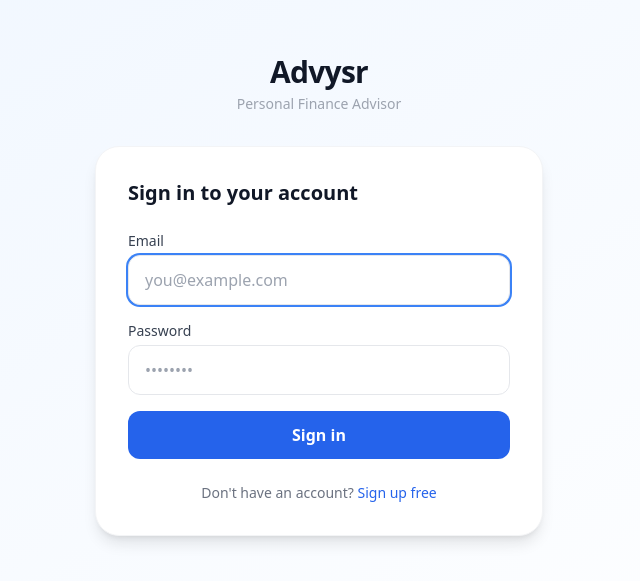
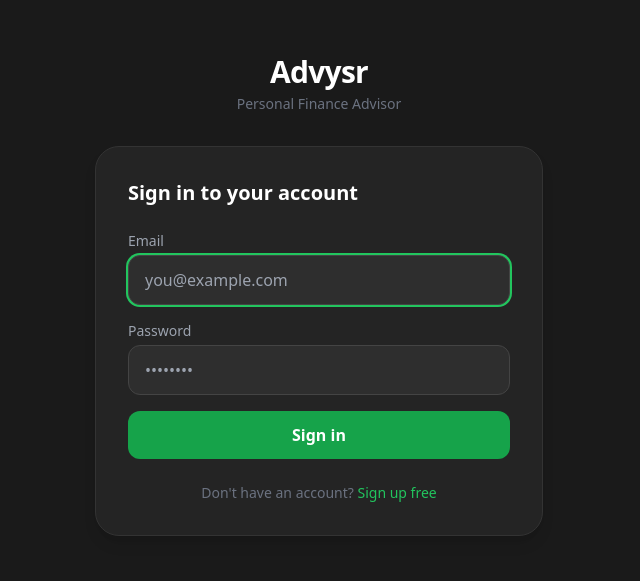
Before and after one commit to colebr5a/advysr, a React (Vite) app: page / in a window 1280 px wide. Shown: the part 105-686 px from the top of the page, without its empty margins (321-961 px from the left). Built offline with nearby package versions, Linux system fonts and the light colour scheme; no server answers.

Commit message:
dark theme with green accents

```diff
--- a/src/components/layout/NavBar.jsx
+++ b/src/components/layout/NavBar.jsx
@@ -7,12 +7,12 @@ export function NavBar({ activePage, onNavigate, onEditProfile, onReset, onLogou
   ];
 
   return (
-    <header className="bg-white border-b border-gray-100 sticky top-0 z-20">
+    <header className="bg-[#1e1e1e] border-b border-[#333] sticky top-0 z-20">
       <div className="max-w-5xl mx-auto px-4">
         <div className="flex items-center justify-between py-3">
           <div>
-            <h1 className="text-xl font-bold text-gray-900 tracking-tight">Advysr</h1>
-            <p className="text-xs text-gray-400">Personal Finance Advisor</p>
+            <h1 className="text-xl font-bold text-white tracking-tight">Advysr</h1>
+            <p className="text-xs text-gray-500">Personal Finance Advisor</p>
           </div>
 
           <nav className="flex gap-1">
@@ -25,7 +25,7 @@ export function NavBar({ activePage, onNavigate, onEditProfile, onReset, onLogou
                     ? t.id === 'admin'
                       ? 'bg-purple-600 text-white'
                       : 'bg-primary-600 text-white'
-                    : 'text-gray-500 hover:text-gray-800 hover:bg-gray-100'
+                    : 'text-gray-400 hover:text-white hover:bg-[#2a2a2a]'
                 }`}
               >
                 {t.label}
@@ -35,23 +35,23 @@ export function NavBar({ activePage, onNavigate, onEditProfile, onReset, onLogou
 
           <div className="flex items-center gap-2">
             {userEmail && (
-              <span className="text-xs text-gray-400 hidden sm:block max-w-[120px] truncate">{userEmail}</span>
+              <span className="text-xs text-gray-500 hidden sm:block max-w-[120px] truncate">{userEmail}</span>
             )}
             <button
               onClick={onEditProfile}
-              className="text-xs px-3 py-1.5 rounded-lg border border-gray-200 hover:bg-gray-50 font-medium transition-colors text-gray-600"
+              className="text-xs px-3 py-1.5 rounded-lg border border-[#444] hover:bg-[#2a2a2a] font-medium transition-colors text-gray-400"
             >
               Edit Profile
             </button>
             <button
               onClick={onReset}
-              className="text-xs px-3 py-1.5 rounded-lg border border-red-200 text-red-500 hover:bg-red-50 font-medium transition-colors"
+              className="text-xs px-3 py-1.5 rounded-lg border border-red-900 text-red-500 hover:bg-red-950 font-medium transition-colors"
             >
               Reset
             </button>
             <button
               onClick={onLogout}
-              className="text-xs px-3 py-1.5 rounded-lg border border-gray-200 hover:bg-gray-50 font-medium transition-colors text-gray-600"
+              className="text-xs px-3 py-1.5 rounded-lg border border-[#444] hover:bg-[#2a2a2a] font-medium transition-colors text-gray-400"
             >
               Sign out
             </button>
--- a/src/components/ui/Card.jsx
+++ b/src/components/ui/Card.jsx
@@ -1,6 +1,6 @@
 export function Card({ children, className = '' }) {
   return (
-    <div className={`bg-white rounded-2xl shadow-sm border border-gray-100 p-6 ${className}`}>
+    <div className={`bg-[#242424] rounded-2xl shadow-sm border border-[#333] p-6 ${className}`}>
       {children}
     </div>
   );
--- a/src/index.css
+++ b/src/index.css
@@ -2,4 +2,4 @@
 @tailwind components;
 @tailwind utilities;
 
-body { @apply bg-gray-50 text-gray-900; }
+body { background-color: #1a1a1a; color: #f0f0f0; }
--- a/src/pages/AuthPage.jsx
+++ b/src/pages/AuthPage.jsx
@@ -29,59 +29,61 @@ export function AuthPage() {
   }
 
   return (
-    <div className="min-h-screen flex flex-col items-center justify-center bg-gradient-to-br from-primary-50 to-white px-4">
+    <div className="min-h-screen flex flex-col items-center justify-center px-4" style={{ background: '#1a1a1a' }}>
       <div className="w-full max-w-md">
         <div className="text-center mb-8">
-          <h1 className="text-3xl font-bold text-gray-900 tracking-tight">Advysr</h1>
-          <p className="text-gray-400 text-sm mt-1">Personal Finance Advisor</p>
+          <h1 className="text-3xl font-bold text-white tracking-tight">Advysr</h1>
+          <p className="text-gray-500 text-sm mt-1">Personal Finance Advisor</p>
         </div>
 
         {success ? (
-          <div className="bg-white rounded-3xl shadow-lg border border-gray-100 p-8 text-center">
+          <div className="rounded-3xl shadow-lg p-8 text-center" style={{ background: '#242424', border: '1px solid #333' }}>
             <p className="text-4xl mb-3">📬</p>
-            <p className="font-semibold text-gray-900 text-lg">Check your email</p>
-            <p className="text-gray-500 text-sm mt-2">
-              We sent a confirmation link to <strong>{email}</strong>.
+            <p className="font-semibold text-white text-lg">Check your email</p>
+            <p className="text-gray-400 text-sm mt-2">
+              We sent a confirmation link to <strong className="text-white">{email}</strong>.
               Click it to activate your account, then come back to sign in.
             </p>
             <button
               onClick={() => { setMode('login'); setSuccess(false) }}
-              className="mt-6 text-sm text-primary-600 hover:underline font-medium"
+              className="mt-6 text-sm text-primary-500 hover:underline font-medium"
             >
               Back to sign in
             </button>
           </div>
         ) : (
-          <div className="bg-white rounded-3xl shadow-lg border border-gray-100 p-8">
-            <h2 className="text-xl font-bold text-gray-900 mb-6">
+          <div className="rounded-3xl shadow-lg p-8" style={{ background: '#242424', border: '1px solid #333' }}>
+            <h2 className="text-xl font-bold text-white mb-6">
               {mode === 'login' ? 'Sign in to your account' : 'Create your account'}
             </h2>
 
             <form onSubmit={handleSubmit} className="space-y-4">
               <div>
-                <label className="text-sm font-medium text-gray-700 block mb-1">Email</label>
+                <label className="text-sm font-medium text-gray-400 block mb-1">Email</label>
                 <input
                   type="email" required autoFocus
                   value={email}
                   onChange={e => setEmail(e.target.value)}
-                  className="w-full px-4 py-3 rounded-xl border border-gray-200 focus:outline-none focus:ring-2 focus:ring-primary-500 transition-shadow"
+                  className="w-full px-4 py-3 rounded-xl focus:outline-none focus:ring-2 focus:ring-primary-500 transition-shadow text-white"
+                  style={{ background: '#2e2e2e', border: '1px solid #444' }}
                   placeholder="you@example.com"
                 />
               </div>
               <div>
-                <label className="text-sm font-medium text-gray-700 block mb-1">Password</label>
+                <label className="text-sm font-medium text-gray-400 block mb-1">Password</label>
                 <input
                   type="password" required
                   value={password}
                   onChange={e => setPassword(e.target.value)}
-                  className="w-full px-4 py-3 rounded-xl border border-gray-200 focus:outline-none focus:ring-2 focus:ring-primary-500 transition-shadow"
+                  className="w-full px-4 py-3 rounded-xl focus:outline-none focus:ring-2 focus:ring-primary-500 transition-shadow text-white"
+                  style={{ background: '#2e2e2e', border: '1px solid #444' }}
                   placeholder={mode === 'signup' ? 'Min. 6 characters' : '••••••••'}
                   minLength={6}
                 />
               </div>
 
               {error && (
-                <div className="text-sm text-red-600 bg-red-50 border border-red-100 px-4 py-3 rounded-xl">
+                <div className="text-sm text-red-400 bg-red-950 border border-red-900 px-4 py-3 rounded-xl">
                   {error}
                 </div>
               )}
@@ -91,10 +93,7 @@ export function AuthPage() {
                 disabled={loading}
                 className="w-full py-3 rounded-xl bg-primary-600 text-white font-semibold hover:bg-primary-700 disabled:opacity-40 disabled:cursor-not-allowed transition-colors"
               >
-                {loading
-                  ? 'Loading...'
-                  : mode === 'login' ? 'Sign in' : 'Create account'
-                }
+                {loading ? 'Loading...' : mode === 'login' ? 'Sign in' : 'Create account'}
               </button>
             </form>
 
@@ -102,7 +101,7 @@ export function AuthPage() {
               {mode === 'login' ? "Don't have an account? " : 'Already have an account? '}
               <button
                 onClick={() => { setMode(mode === 'login' ? 'signup' : 'login'); setError(null) }}
-                className="text-primary-600 font-medium hover:underline"
+                className="text-primary-500 font-medium hover:underline"
               >
                 {mode === 'login' ? 'Sign up free' : 'Sign in'}
               </button>
--- a/tailwind.config.js
+++ b/tailwind.config.js
@@ -4,7 +4,7 @@ export default {
   theme: {
     extend: {
       colors: {
-        primary: { 50:'#eff6ff', 100:'#dbeafe', 500:'#3b82f6', 600:'#2563eb', 700:'#1d4ed8' },
+        primary: { 50:'#f0fdf4', 100:'#dcfce7', 200:'#bbf7d0', 300:'#86efac', 400:'#4ade80', 500:'#22c55e', 600:'#16a34a', 700:'#15803d', 800:'#166534', 900:'#14532d' },
         success: { 50:'#f0fdf4', 500:'#22c55e', 700:'#15803d' },
         warning: { 50:'#fffbeb', 500:'#f59e0b', 700:'#b45309' },
         danger:  { 50:'#fef2f2', 500:'#ef4444', 700:'#b91c1c' },
```
